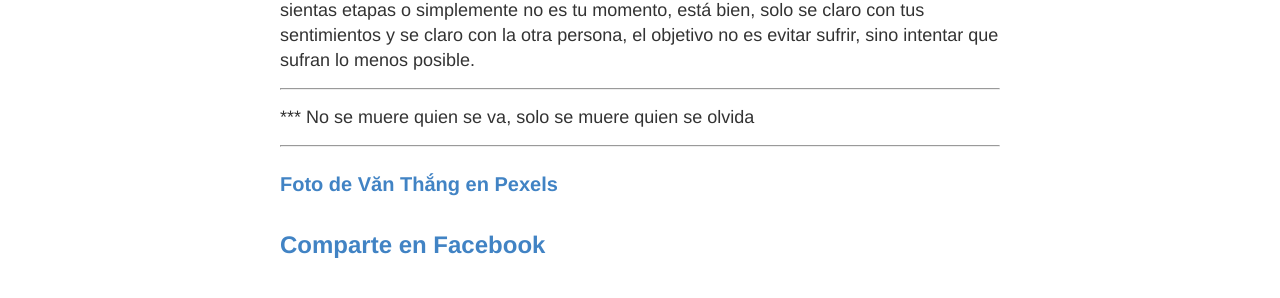
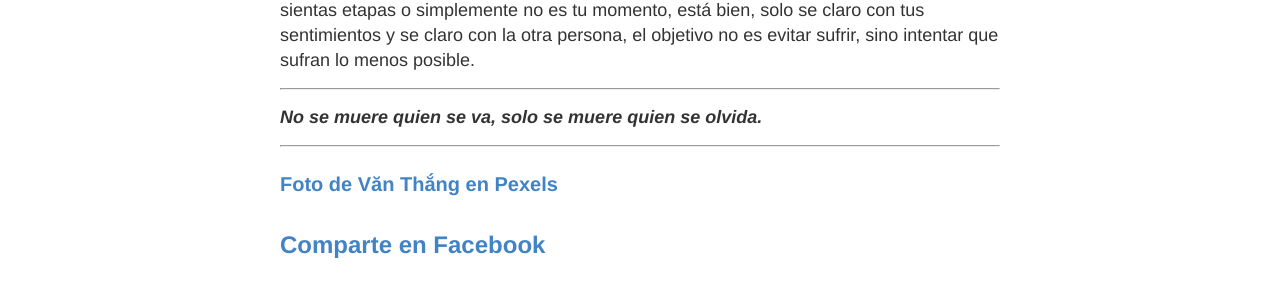
Before and after one commit to markconfig/blog-Jkyll, a Jekyll site: the page built from _posts/2021-9-8-Siempre-Juntos.md, in a window 1280 px wide and 900 px high, scrolled down 2065 px. Shown: the part 390-688 px from the top of the window. Built offline with Jekyll 4.4.1, drawn with Linux system fonts in a browser that asks for light colours.

```diff
--- a/_posts/2021-9-8-Siempre-Juntos.md
+++ b/_posts/2021-9-8-Siempre-Juntos.md
@@ -42,7 +42,7 @@ Lo único que te podría decir es que el amor no avisa cuando llegará y cuando
 
 ***
 
-*** No se muere quien se va, solo se muere quien se olvida
+***No se muere quien se va, solo se muere quien se olvida.***
 
 ***
 
```
